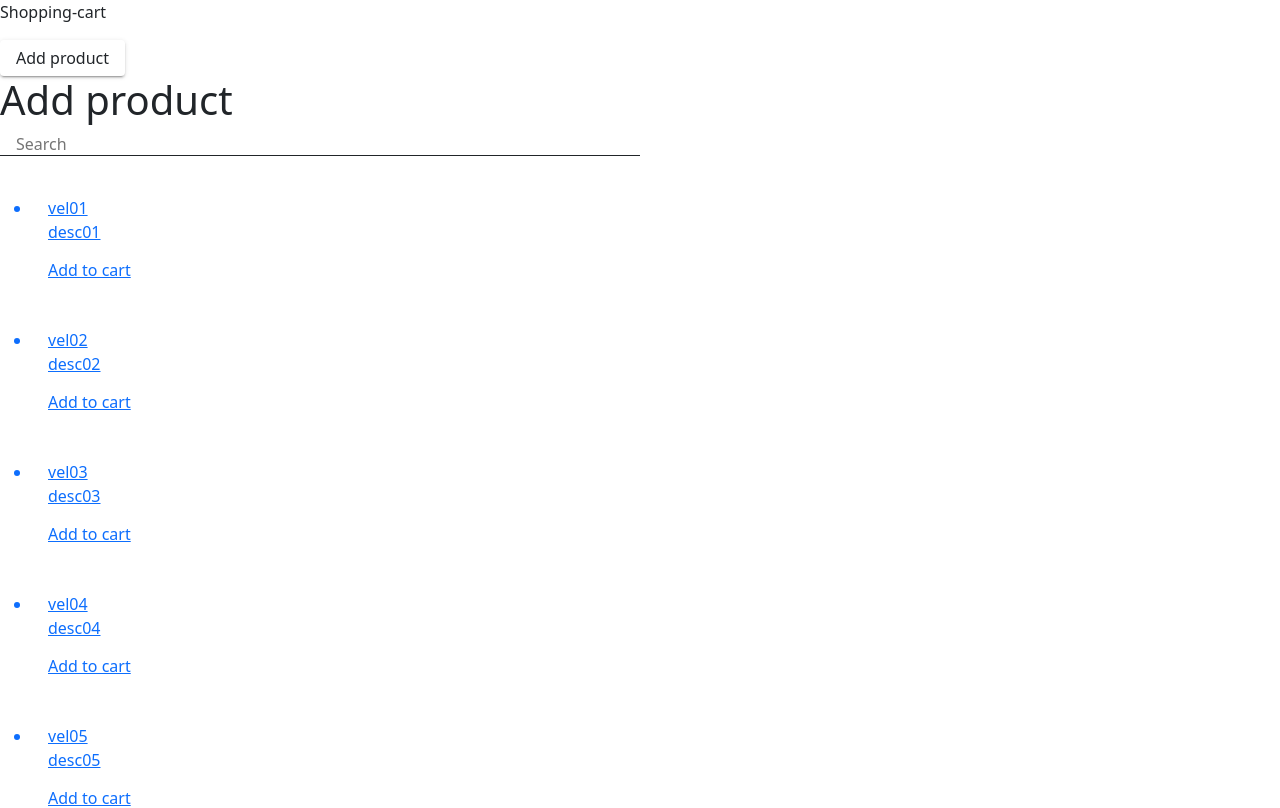
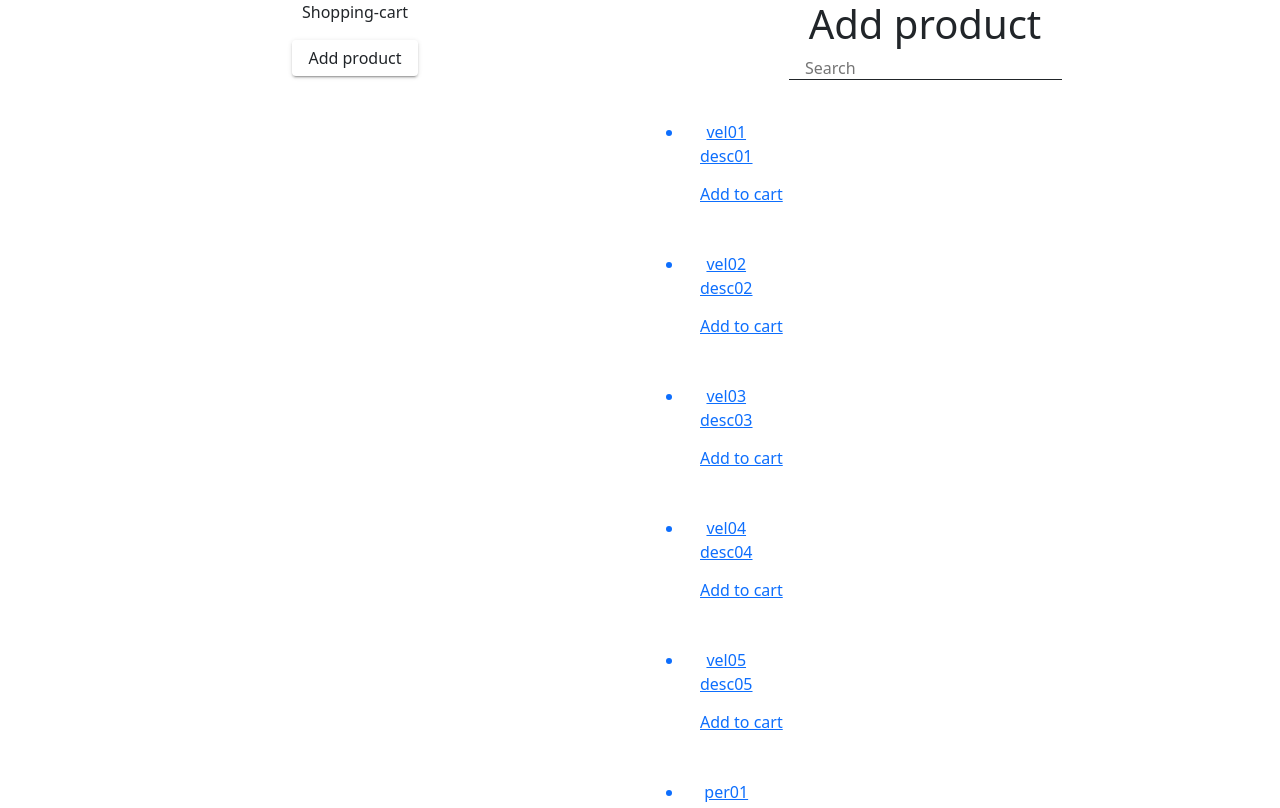
Before and after one commit to javierrv/santng, an Angular app: page / in a window 1280 px wide. Shown: the top 808 px of the page. Built offline with nearby package versions, Linux system fonts and the light colour scheme.

Commit message:
align shopping-cart with product-list using bootstrap

```diff
--- a/src/app/app.component.html
+++ b/src/app/app.component.html
@@ -1,3 +1,11 @@
 <router-outlet></router-outlet>
-<app-shopping-cart [cartItems]="cartItems"></app-shopping-cart>
-<app-product-list (emitter)="addToCart($event)"></app-product-list>
+<div class="container text-center">
+    <div class="row">
+        <div class="col-6">
+            <app-shopping-cart [cartItems]="cartItems"></app-shopping-cart>
+        </div>
+        <div class="col-6">
+            <app-product-list (emitter)="addToCart($event)"></app-product-list>
+        </div>
+    </div>
+</div>
```
